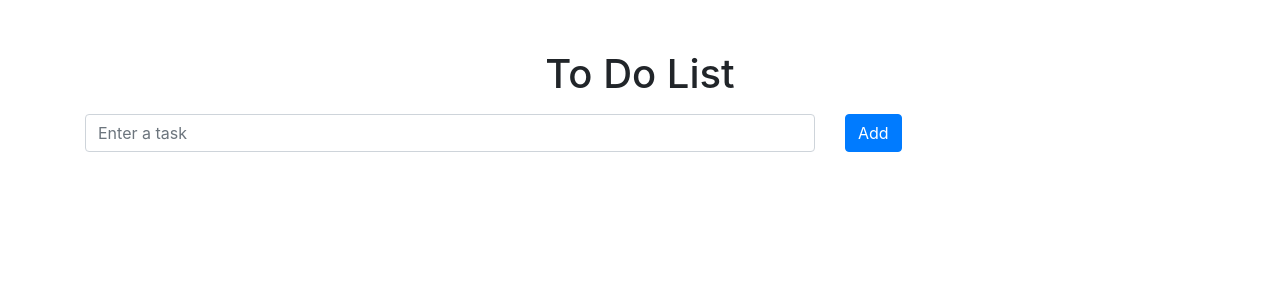
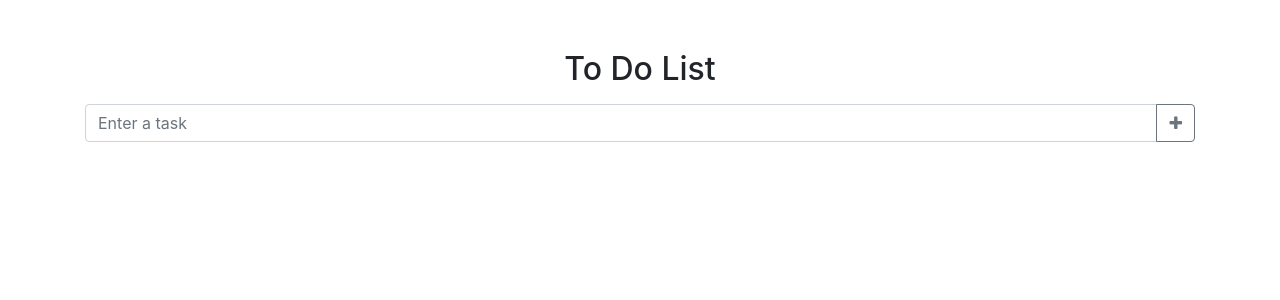
Before and after one commit to ancheetah/todolist, a React (Create React App) app: page / in a window 1280 px wide. Shown: the top 300 px of the page. Built offline with nearby package versions, Linux system fonts and the light colour scheme.

Commit message:
restored functioning app

```diff
--- a/src/components/MainComponent.js
+++ b/src/components/MainComponent.js
@@ -1,12 +1,47 @@
 import React, {Component} from "react";
-import ToDoList from './ToDoListComponent';
+import ToDoForm from './ToDoFormComponent';
+import ToDoItems from './ToDoItemsComponent';
 
 class Main extends Component {
+    constructor(props) {
+        super(props);
+        this.state = {
+            input: "",
+            items: []
+        }
+        this.addItem = this.addItem.bind(this);
+        this.removeItem = this.removeItem.bind(this);
+        this.handleChange = this.handleChange.bind(this);
+    }
+
+    handleChange(event) {
+        this.setState({ input: event.target.value });
+    }
+
+    addItem(event) {
+        event.preventDefault();
+        if (this.state.input) {
+            let newItem = {
+                text: this.state.input,
+                key: Date.now()
+            };
+            this.setState({items: [...this.state.items, newItem]});
+        }
+    }
+
+    removeItem(key) {
+        let filteredItems = this.state.items.filter( item => item.key !== key );
+        this.setState({
+            items: filteredItems
+        });
+    }
+
     render() {
         return (
-            <div className="main">
-                <h1>To Do List</h1>
-                <ToDoList />
+            <div className="container">
+                <h2>To Do List</h2>
+                <ToDoForm addItem={this.addItem} userInput={this.state.input} handleChange={this.handleChange}/>
+                <ToDoItems entries={this.state.items} delete={this.removeItem}/>
             </div>
         );
     }
--- /dev/null
+++ b/src/components/ToDoFormComponent.js
@@ -0,0 +1,19 @@
+import React from 'react';
+
+const ToDoForm = (props) => {
+    return (
+        <form onSubmit={props.addItem}>
+            <div className="input-group my-3">
+                <input type="text" className="form-control" placeholder="Enter a task"
+                    value={props.userInput} onChange={props.handleChange}/>
+                <div className="input-group-append">
+                    <button className="btn btn-outline-secondary" type="submit">
+                        <i className="fa fa-plus"></i>
+                    </button>
+                </div>
+            </div>
+        </form>
+    );
+}
+
+export default ToDoForm;
--- a/src/components/ToDoItemsComponent.js
+++ b/src/components/ToDoItemsComponent.js
@@ -1,20 +1,19 @@
-import React, {Component} from 'react';
+import React from 'react';
 import { ListGroup, ListGroupItem, Row, Col } from 'reactstrap';
 
-class ToDoItems extends Component {
-    render() {
-        if (this.props.entries.length > 0) {
+const ToDoItems = (props) => {
+        if (props.entries.length > 0) {
             return (
                 <ListGroup>
                     <ListGroupItem className="text-left list-unstyled bg-light text-secondary">
-                        {this.props.entries.map( item => {
+                        {props.entries.map( item => {
                             return (
-                                <Row className="pl-2 py-1">
+                                <Row className="px-2 py-1">
                                     <Col>
                                         <li key={item.key}>{item.text}</li>
                                     </Col>
                                     <Col xs="1">
-                                        <i className="fa fa-lg fa-times" onClick={ () => this.props.delete(item.key)}></i>
+                                        <i className="fa fa-lg fa-times" onClick={ () => props.delete(item.key)}></i>
                                     </Col>
                                 </Row>
                             );
@@ -25,7 +24,6 @@ class ToDoItems extends Component {
         } else {
             return <div></div>
         }
-    }
 };
 
 export default ToDoItems;
--- a/src/components/ToDoListComponent.js
+++ /dev/null
@@ -1,57 +0,0 @@
-import React, {Component} from "react";
-import { Container, Row, Col, Form, Input, Button } from 'reactstrap';
-import ToDoItems from './ToDoItemsComponent';
-
-class ToDoList extends Component {
-    constructor(props) {
-        super(props);
-        this.state = {
-            items: []
-        }
-        this.addItem = this.addItem.bind(this);
-        this.removeItem = this.removeItem.bind(this);
-    }
-
-    addItem(item) {
-        if (this.input.value) {
-            let newItem = {
-                text: this.input.value,
-                key: Date.now()
-            };
-            this.setState( (prevState) => ({items: prevState.items.concat(newItem)}));
-            this.input.value = "";
-        }
-        item.preventDefault();
-    }
-
-    removeItem(key) {
-        let filteredItems = this.state.items.filter( item => item.key !== key );
-        this.setState({
-            items: filteredItems
-        });
-    }
-
-    render () {
-        return (
-            <Container className="todoListMain">
-                <Form onSubmit={this.addItem}>
-                    <Row className="">
-                        <Col xs="12" sm="10" md="8" className="py-2">
-                            {/* Set up an uncontrolled form for now with innerRef */}
-                            <Input type="text" placeholder="Enter a task"
-                                    innerRef={ (userInput) => this.input = userInput }></Input>
-                        </Col>
-                        <Col className="d-flex justify-content-start py-2">
-                            <Button type="submit" color="primary">Add</Button>
-                        </Col>
-                    </Row>
-                </Form>
-                <Col xs="12" sm="10" md="8" >
-                    <ToDoItems entries={this.state.items} delete={this.removeItem}/>
-                </Col>
-            </Container>
-        );
-    }
-}
-
-export default ToDoList;
```
Also changed, not shown: 1 other file (tests, documents, lock files or other folders).
